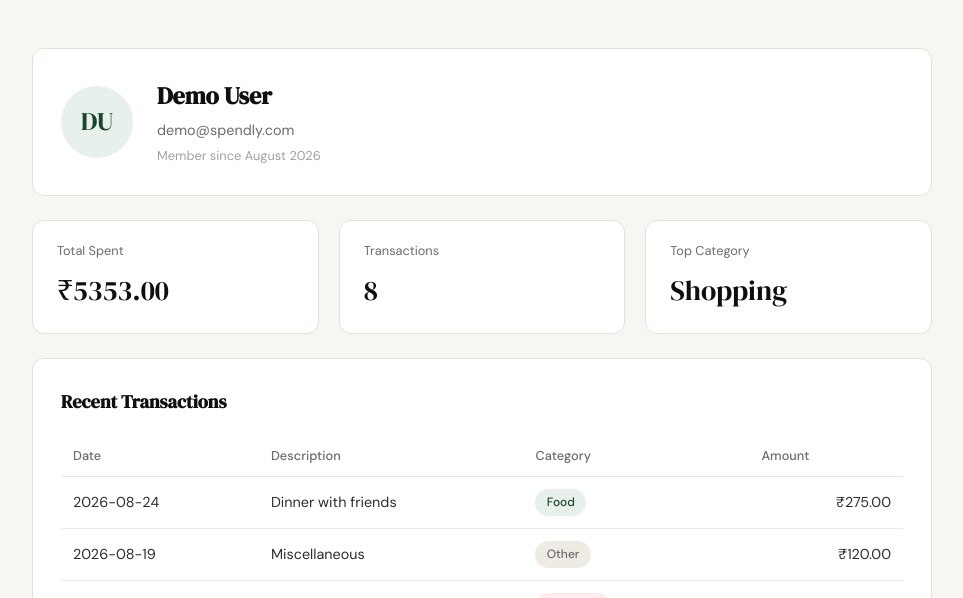
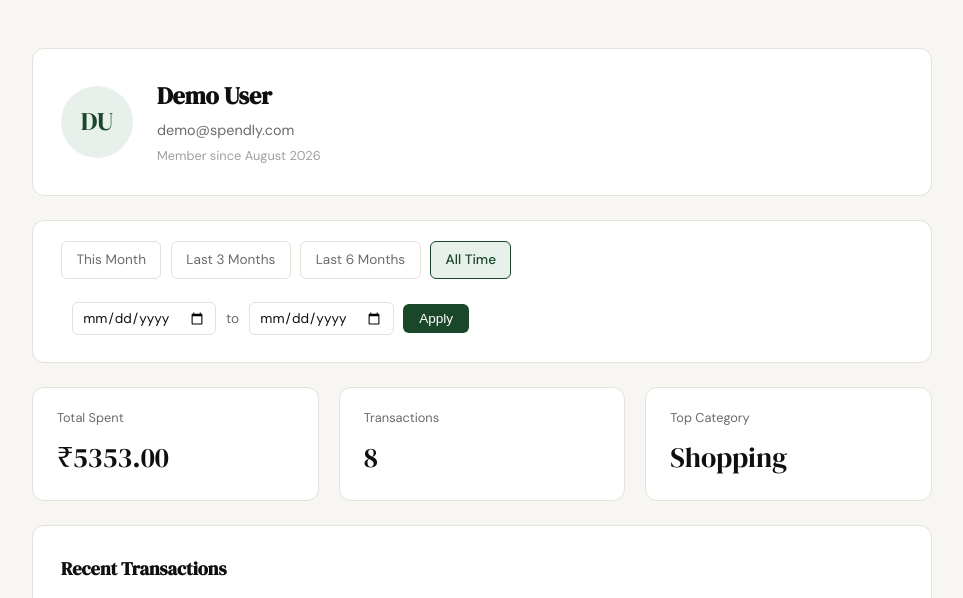
Before and after one commit to JitendraSingh1435/WiselySpend, a Flask app: page /profile in a window 1280 px wide. Shown: the part 61-659 px from the top of the page, without its empty margins (158-1121 px from the left). Run offline with Flask 3, Linux system fonts and the light colour scheme; the visitor is signed in with stand-in values (Sample User, id 1); data comes from the database, SQL or seed files in the repository.

Commit message:
add date filter to profile page

```diff
--- a/app.py
+++ b/app.py
@@ -1,4 +1,6 @@
+import calendar
 import sqlite3
+from datetime import date, datetime
 
 from flask import Flask, redirect, render_template, request, session, url_for
 from werkzeug.security import check_password_hash, generate_password_hash
@@ -99,18 +101,68 @@ def logout():
     return redirect(url_for("landing"))
 
 
+def _months_before(d, months):
+    total = d.month - 1 - months
+    year = d.year + total // 12
+    month = total % 12 + 1
+    day = min(d.day, calendar.monthrange(year, month)[1])
+    return date(year, month, day)
+
+
+def _date_presets():
+    today = date.today()
+    return {
+        "this_month": (today.replace(day=1).isoformat(), today.isoformat()),
+        "last_3_months": (_months_before(today, 3).isoformat(), today.isoformat()),
+        "last_6_months": (_months_before(today, 6).isoformat(), today.isoformat()),
+        "all_time": (None, None),
+    }
+
+
+def _parse_date_range(args):
+    raw_from = args.get("date_from")
+    raw_to = args.get("date_to")
+
+    if not (raw_from and raw_to):
+        return None, None, None
+
+    try:
+        parsed_from = datetime.strptime(raw_from, "%Y-%m-%d").date()
+        parsed_to = datetime.strptime(raw_to, "%Y-%m-%d").date()
+    except ValueError:
+        return None, None, None
+
+    if parsed_from > parsed_to:
+        return None, None, "Start date must be before end date."
+
+    return parsed_from.isoformat(), parsed_to.isoformat(), None
+
+
 @app.route("/profile")
 def profile():
     if not session.get("user_id"):
         return redirect(url_for("login"))
 
     user_id = session["user_id"]
+    presets = _date_presets()
+    date_from, date_to, error = _parse_date_range(request.args)
+
+    active_preset = None
+    for name, (preset_from, preset_to) in presets.items():
+        if preset_from == date_from and preset_to == date_to:
+            active_preset = name
+            break
+    else:
+        # No preset matched (loop completed without a break) — a genuine custom range.
+        if date_from and date_to:
+            active_preset = "custom"
+
     user = get_user_by_id(user_id)
-    stats = get_summary_stats(user_id)
-    transactions = get_recent_transactions(user_id)
+    stats = get_summary_stats(user_id, date_from, date_to)
+    transactions = get_recent_transactions(user_id, date_from=date_from, date_to=date_to)
     categories = [
         {"name": c["name"], "total": c["amount"], "percent": c["pct"]}
-        for c in get_category_breakdown(user_id)
+        for c in get_category_breakdown(user_id, date_from, date_to)
     ]
 
     return render_template(
@@ -119,6 +171,11 @@ def profile():
         stats=stats,
         transactions=transactions,
         categories=categories,
+        presets=presets,
+        active_preset=active_preset,
+        date_from=date_from,
+        date_to=date_to,
+        error=error,
     )
 
 
--- a/database/queries.py
+++ b/database/queries.py
@@ -3,6 +3,14 @@
 from datetime import datetime
 
 from database.db import get_db
+
+
+def _date_range_clause(date_from, date_to):
+    return " AND date BETWEEN ? AND ?" if date_from and date_to else ""
+
+
+def _date_range_params(date_from, date_to):
+    return [date_from, date_to] if date_from and date_to else []
 
 
 def get_user_by_id(user_id):
@@ -27,39 +35,40 @@ def get_user_by_id(user_id):
     }
 
 
-def get_recent_transactions(user_id, limit=10):
+def get_recent_transactions(user_id, limit=10, date_from=None, date_to=None):
     conn = get_db()
-    rows = conn.execute(
-        """
+    query = """
         SELECT date, description, category, amount
         FROM expenses
         WHERE user_id = ?
-        ORDER BY date DESC, id DESC
-        LIMIT ?
-        """,
-        (user_id, limit),
-    ).fetchall()
+    """
+    query += _date_range_clause(date_from, date_to)
+    query += " ORDER BY date DESC, id DESC LIMIT ?"
+    params = [user_id] + _date_range_params(date_from, date_to)
+    params.append(limit)
+
+    rows = conn.execute(query, params).fetchall()
     conn.close()
     return [dict(row) for row in rows]
 
 
-def get_summary_stats(user_id):
+def get_summary_stats(user_id, date_from=None, date_to=None):
     conn = get_db()
-    totals = conn.execute(
-        "SELECT COALESCE(SUM(amount), 0) AS total, COUNT(*) AS cnt FROM expenses WHERE user_id = ?",
-        (user_id,),
-    ).fetchone()
-    top = conn.execute(
-        """
+
+    totals_query = "SELECT COALESCE(SUM(amount), 0) AS total, COUNT(*) AS cnt FROM expenses WHERE user_id = ?"
+    top_query = """
         SELECT category, SUM(amount) AS cat_total
         FROM expenses
         WHERE user_id = ?
-        GROUP BY category
-        ORDER BY cat_total DESC
-        LIMIT 1
-        """,
-        (user_id,),
-    ).fetchone()
+    """
+    clause = _date_range_clause(date_from, date_to)
+    totals_query += clause
+    top_query += clause
+    top_query += " GROUP BY category ORDER BY cat_total DESC LIMIT 1"
+    params = [user_id] + _date_range_params(date_from, date_to)
+
+    totals = conn.execute(totals_query, params).fetchone()
+    top = conn.execute(top_query, params).fetchone()
     conn.close()
 
     return {
@@ -69,18 +78,18 @@ def get_summary_stats(user_id):
     }
 
 
-def get_category_breakdown(user_id):
+def get_category_breakdown(user_id, date_from=None, date_to=None):
     conn = get_db()
-    rows = conn.execute(
-        """
+    query = """
         SELECT category, SUM(amount) AS cat_total
         FROM expenses
         WHERE user_id = ?
-        GROUP BY category
-        ORDER BY cat_total DESC
-        """,
-        (user_id,),
-    ).fetchall()
+    """
+    query += _date_range_clause(date_from, date_to)
+    query += " GROUP BY category ORDER BY cat_total DESC"
+    params = [user_id] + _date_range_params(date_from, date_to)
+
+    rows = conn.execute(query, params).fetchall()
     conn.close()
 
     if not rows:
--- /dev/null
+++ b/static/css/profile.css
@@ -0,0 +1,91 @@
+.filter-bar {
+    display: flex;
+    flex-wrap: wrap;
+    align-items: center;
+    justify-content: space-between;
+    gap: 1rem;
+    background: var(--paper-card);
+    border: 1px solid var(--border);
+    border-radius: var(--radius-md);
+    padding: 1.25rem 1.75rem;
+}
+
+.filter-presets {
+    display: flex;
+    flex-wrap: wrap;
+    gap: 0.6rem;
+}
+
+.filter-preset-btn {
+    padding: 0.45rem 0.9rem;
+    border: 1px solid var(--border);
+    border-radius: var(--radius-sm);
+    font-size: 0.85rem;
+    color: var(--ink-muted);
+    background: transparent;
+    text-decoration: none;
+    transition: border-color 0.2s, color 0.2s, background 0.2s;
+}
+
+.filter-preset-btn:hover {
+    border-color: var(--accent);
+    color: var(--accent);
+}
+
+.filter-preset-btn.active {
+    background: var(--accent-light);
+    border-color: var(--accent);
+    color: var(--accent);
+    font-weight: 500;
+}
+
+.filter-custom-range {
+    display: flex;
+    align-items: center;
+    gap: 0.6rem;
+    padding: 0.35rem 0.6rem;
+    border: 1px solid transparent;
+    border-radius: var(--radius-sm);
+    font-size: 0.85rem;
+    color: var(--ink-muted);
+}
+
+.filter-custom-range.active {
+    border-color: var(--accent);
+}
+
+.filter-custom-range input[type="date"] {
+    padding: 0.4rem 0.6rem;
+    border: 1px solid var(--border);
+    border-radius: var(--radius-sm);
+    font-family: var(--font-body);
+    font-size: 0.85rem;
+    color: var(--ink);
+}
+
+.filter-apply-btn {
+    padding: 0.45rem 1rem;
+    border: none;
+    border-radius: var(--radius-sm);
+    background: var(--accent);
+    color: var(--paper-card);
+    font-size: 0.85rem;
+    font-weight: 500;
+    cursor: pointer;
+    transition: opacity 0.2s;
+}
+
+.filter-apply-btn:hover {
+    opacity: 0.9;
+}
+
+@media (max-width: 900px) {
+    .filter-bar {
+        flex-direction: column;
+        align-items: stretch;
+    }
+
+    .filter-custom-range {
+        flex-wrap: wrap;
+    }
+}
--- a/templates/profile.html
+++ b/templates/profile.html
@@ -1,6 +1,10 @@
 {% extends "base.html" %}
 
 {% block title %}Profile — Spendly{% endblock %}
+
+{% block head %}
+<link rel="stylesheet" href="{{ url_for('static', filename='css/profile.css') }}">
+{% endblock %}
 
 {% block content %}
 
@@ -14,6 +18,30 @@
                 <p class="profile-email">{{ user.email }}</p>
                 <p class="profile-since">Member since {{ user.member_since }}</p>
             </div>
+        </div>
+
+        {% if error %}
+        <div class="auth-error">{{ error }}</div>
+        {% endif %}
+
+        <div class="filter-bar">
+            <div class="filter-presets">
+                <a href="{{ url_for('profile', date_from=presets.this_month[0], date_to=presets.this_month[1]) }}"
+                   class="filter-preset-btn{{ ' active' if active_preset == 'this_month' else '' }}">This Month</a>
+                <a href="{{ url_for('profile', date_from=presets.last_3_months[0], date_to=presets.last_3_months[1]) }}"
+                   class="filter-preset-btn{{ ' active' if active_preset == 'last_3_months' else '' }}">Last 3 Months</a>
+                <a href="{{ url_for('profile', date_from=presets.last_6_months[0], date_to=presets.last_6_months[1]) }}"
+                   class="filter-preset-btn{{ ' active' if active_preset == 'last_6_months' else '' }}">Last 6 Months</a>
+                <a href="{{ url_for('profile') }}"
+                   class="filter-preset-btn{{ ' active' if active_preset == 'all_time' else '' }}">All Time</a>
+            </div>
+            <form method="get" action="{{ url_for('profile') }}"
+                  class="filter-custom-range{{ ' active' if active_preset == 'custom' else '' }}">
+                <input type="date" name="date_from" value="{{ date_from or '' }}">
+                <span>to</span>
+                <input type="date" name="date_to" value="{{ date_to or '' }}">
+                <button type="submit" class="filter-apply-btn">Apply</button>
+            </form>
         </div>
 
         <div class="profile-stats">
```
Also changed, not shown: tests/test_06-data-filter-for-profile-page.py (added, +370 -0 lines), .claude/specs/06-data-filter-for-profile-page.md (added).
